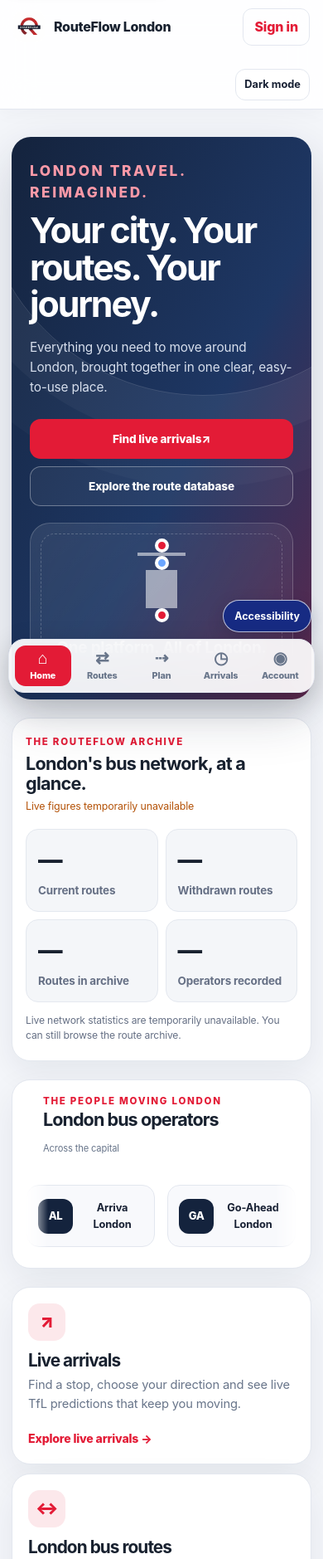
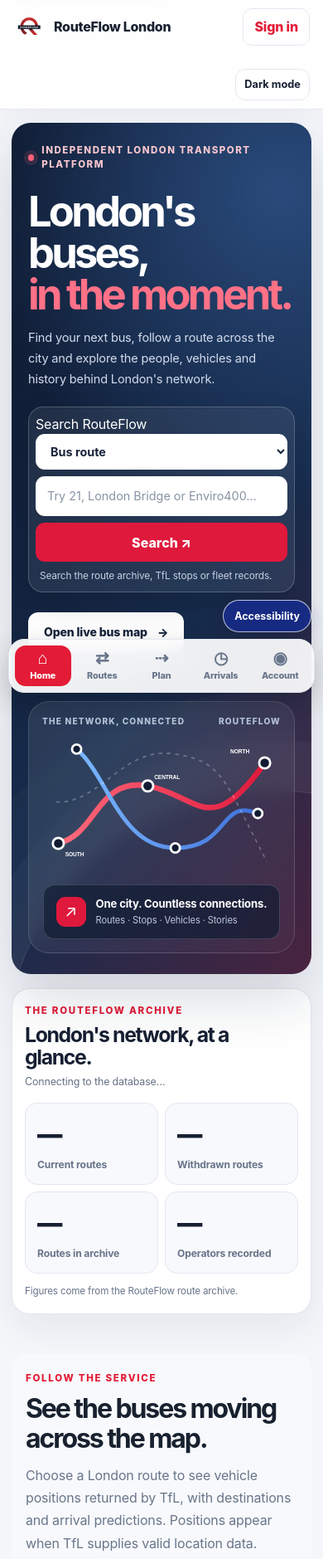
Before and after one commit to KingNathz21/routedatabase, a plain HTML site: page index.html in a window 390 px wide. Shown: the top 1879 px of the page at 83% size. Drawn offline with Linux system fonts and the light colour scheme; no server answers.

Commit message:
Redesign RouteFlow homepage

```diff
--- a/index.html
+++ b/index.html
@@ -1,55 +1,72 @@
 <!doctype html>
-<html lang="en">
+<html lang="en-GB">
 <head>
 <meta charset="utf-8"><meta name="viewport" content="width=device-width,initial-scale=1,viewport-fit=cover">
-<meta name="theme-color" content="#14233d"><meta name="description" content="RouteFlow London brings live arrivals, London bus routes and service updates together in one clear travel platform.">
+<meta name="theme-color" content="#101b32"><meta name="description" content="Explore London's bus routes, live arrivals, real-time vehicle positions, fleet records and service updates with RouteFlow London.">
 <link rel="manifest" href="manifest.webmanifest"><link rel="icon" type="image/png" href="IMG_3442.png"><link rel="apple-touch-icon" href="IMG_3442.png">
-<title>RouteFlow London · London travel, reimagined</title>
-<link rel="stylesheet" href="styles.css"><link rel="stylesheet" href="brand.css"><link rel="stylesheet" href="nav.css"><link rel="stylesheet" href="home.css"><link rel="stylesheet" href="routeflow-redesign.css"><link rel="stylesheet" href="design-system.css">
+<title>RouteFlow London — London's buses, in the moment</title>
+<link rel="stylesheet" href="styles.css"><link rel="stylesheet" href="brand.css"><link rel="stylesheet" href="nav.css"><link rel="stylesheet" href="home.css"><link rel="stylesheet" href="routeflow-redesign.css"><link rel="stylesheet" href="design-system.css"><link rel="stylesheet" href="home-v3.css">
 </head>
-<body>
+<body class="rf-home">
 <header class="site-header"><div class="header-inner">
 <a class="brand" href="index.html" aria-label="RouteFlow London home"><img class="brand-logo" src="IMG_3442.png" alt=""><span>RouteFlow London</span></a>
-<nav class="site-nav" aria-label="Main navigation"><a class="active" aria-current="page" href="index.html">Home</a><a  href="routes.html">Routes</a><a  href="journey-planner.html">Plan a journey</a><a  href="arrivals.html">Live arrivals</a><a  href="disruptions.html">Disruptions</a><a  href="operators.html">Operators</a><a  href="fleet.html">Fleet</a></nav>
+<nav class="site-nav" aria-label="Main navigation"><a class="active" aria-current="page" href="index.html">Home</a><a href="routes.html">Routes</a><a href="journey-planner.html">Plan a journey</a><a href="arrivals.html">Live arrivals</a><a href="disruptions.html">Disruptions</a><a href="operators.html">Operators</a><a href="fleet.html">Fleet</a></nav>
 <a class="account-link" data-auth-link href="login.html">Sign in</a><button id="themeButton" class="ghost-button" type="button">Dark mode</button>
 </div></header>
-<main class="home-main">
-<section class="home-hero">
-<div><p class="eyebrow">London travel. Reimagined.</p><h1>Your city. Your routes. Your journey.</h1><p>Everything you need to move around London, brought together in one clear, easy-to-use place.</p>
-<div class="hero-actions"><a class="home-primary" href="arrivals.html">Find live arrivals <span aria-hidden="true">↗</span></a><a class="home-secondary" href="routes.html">Explore the route database</a></div></div>
-<div class="network-panel" aria-label="London transport network visual"><span class="network-dot red"></span><span class="network-line"></span><span class="network-dot blue"></span><span class="network-line short"></span><span class="network-dot red"></span><strong>One platform. All of London.</strong></div>
+<main class="home-main rf-home-main">
+<section class="rf-hero">
+<div class="rf-hero-copy">
+<p class="rf-kicker"><span class="rf-kicker-dot"></span> Independent London transport platform</p>
+<h1>London's buses,<br><em>in the moment.</em></h1>
+<p class="rf-hero-intro">Find your next bus, follow a route across the city and explore the people, vehicles and history behind London's network.</p>
+<form class="rf-search" id="homeSearchForm">
+<label class="sr-only" for="homeSearchInput">Search RouteFlow</label>
+<div class="rf-search-controls">
+<select id="homeSearchType" aria-label="Search category"><option value="route">Bus route</option><option value="stop">Stop or station</option><option value="fleet">Fleet or vehicle model</option></select>
+<input id="homeSearchInput" type="search" placeholder="Try 21, London Bridge or Enviro400…" autocomplete="off" required>
+<button type="submit" aria-label="Search">Search <span aria-hidden="true">↗</span></button>
+</div>
+<p id="homeSearchStatus" class="rf-search-status" aria-live="polite">Search the route archive, TfL stops or fleet records.</p>
+</form>
+<div class="rf-hero-actions"><a class="rf-button rf-button-light" href="live-map.html">Open live bus map <span aria-hidden="true">→</span></a><a class="rf-text-link" href="routes.html">Explore all routes <span aria-hidden="true">↗</span></a></div>
+</div>
+<div class="rf-hero-art" aria-label="Illustration of a connected London bus network">
+<div class="rf-art-topline"><span>THE NETWORK, CONNECTED</span><span class="rf-live-indicator">ROUTEFLOW</span></div>
+<div class="rf-network-graphic">
+<svg viewBox="0 0 520 340" role="img" aria-label="Abstract red and blue bus route lines crossing London">
+<defs><linearGradient id="rfRouteRed" x1="0" x2="1"><stop offset="0" stop-color="#ff6b7d"/><stop offset="1" stop-color="#df193c"/></linearGradient><linearGradient id="rfRouteBlue" x1="0" x2="1"><stop offset="0" stop-color="#7ab8ff"/><stop offset="1" stop-color="#3f70d9"/></linearGradient></defs>
+<path d="M35 250 C120 230 120 105 230 125 S365 245 485 75" fill="none" stroke="url(#rfRouteRed)" stroke-width="12" stroke-linecap="round"/>
+<path d="M75 45 C145 105 170 260 290 260 S385 150 470 185" fill="none" stroke="url(#rfRouteBlue)" stroke-width="9" stroke-linecap="round"/>
+<path d="M30 160 C125 165 175 40 285 55 S395 110 490 290" fill="none" stroke="#ffffff" stroke-opacity=".28" stroke-width="3" stroke-dasharray="8 10"/>
+<g fill="#101b32" stroke="#fff" stroke-width="5"><circle cx="35" cy="250" r="12"/><circle cx="230" cy="125" r="12"/><circle cx="485" cy="75" r="12"/><circle cx="75" cy="45" r="10"/><circle cx="290" cy="260" r="10"/><circle cx="470" cy="185" r="10"/></g>
+<g fill="#fff" font-family="Arial,sans-serif" font-size="12" font-weight="700"><text x="50" y="278">SOUTH</text><text x="244" y="111">CENTRAL</text><text x="410" y="55">NORTH</text></g>
+</svg>
+<div class="rf-map-caption"><span class="rf-caption-icon">↗</span><span><strong>One city. Countless connections.</strong><small>Routes · Stops · Vehicles · Stories</small></span></div>
+</div></div>
 </section>
-<section class="network-stats" aria-labelledby="networkStatsHeading">
-  <div class="network-stats-heading"><div><p class="eyebrow">The RouteFlow archive</p><h2 id="networkStatsHeading">London's bus network, at a glance.</h2></div><span id="statsUpdated" class="stats-updated" aria-live="polite">Connecting to live database…</span></div>
-  <div class="network-stats-grid">
-    <article><span class="stats-value" id="statCurrent">—</span><span class="stats-label">Current routes</span></article>
-    <article><span class="stats-value" id="statWithdrawn">—</span><span class="stats-label">Withdrawn routes</span></article>
-    <article><span class="stats-value" id="statTotal">—</span><span class="stats-label">Routes in archive</span></article>
-    <article><span class="stats-value" id="statOperators">—</span><span class="stats-label">Operators recorded</span></article>
-  </div>
-  <p id="statsNote" class="stats-note">Route information is refreshed as the archive is maintained.</p>
+<section class="rf-stats-section" aria-labelledby="networkStatsHeading">
+<div class="rf-section-heading rf-stats-heading"><div><p class="eyebrow">The RouteFlow archive</p><h2 id="networkStatsHeading">London's network, at a glance.</h2></div><span id="statsUpdated" class="stats-updated" aria-live="polite">Connecting to the database…</span></div>
+<div class="network-stats-grid rf-stats-grid"><article><span class="stats-value" id="statCurrent">—</span><span class="stats-label">Current routes</span></article><article><span class="stats-value" id="statWithdrawn">—</span><span class="stats-label">Withdrawn routes</span></article><article><span class="stats-value" id="statTotal">—</span><span class="stats-label">Routes in archive</span></article><article><span class="stats-value" id="statOperators">—</span><span class="stats-label">Operators recorded</span></article></div>
+<p id="statsNote" class="stats-note">Figures come from the RouteFlow route archive.</p>
 </section>
-<section class="operator-strip" aria-labelledby="operatorHeading"><div class="operator-strip-heading"><div><p class="eyebrow">The people moving London</p><h2 id="operatorHeading">London bus operators</h2></div><span>Across the capital</span></div>
-<div class="operator-carousel" role="region" aria-label="London bus operator logos"><div class="operator-track">
-<div class="operator-logo"><span class="operator-mark">AL</span><span>Arriva London</span></div>
-<div class="operator-logo"><span class="operator-mark">GA</span><span>Go-Ahead London</span></div>
-<div class="operator-logo"><span class="operator-mark">M</span><span>Metroline</span></div>
-<div class="operator-logo"><span class="operator-mark">S</span><span>Stagecoach London</span></div>
-<div class="operator-logo"><span class="operator-mark">R</span><span>RATP Dev Transit London</span></div>
-<div class="operator-logo"><span class="operator-mark">TU</span><span>Transport UK London Bus</span></div>
-</div></div></section>
-<section class="feature-grid" aria-label="Explore RouteFlow">
-<a class="feature-card" href="arrivals.html"><span class="feature-icon" aria-hidden="true">↗</span><h2>Live arrivals</h2><p>Find a stop, choose your direction and see live TfL predictions that keep you moving.</p><span class="card-link">Explore live arrivals →</span></a>
-<a class="feature-card" href="routes.html"><span class="feature-icon" aria-hidden="true">↔</span><h2>London bus routes</h2><p>Explore current and withdrawn routes, operators, garages, vehicles and stop sequences.</p><span class="card-link">Browse all routes →</span></a>
-<a class="feature-card" href="disruptions.html"><span class="feature-icon" aria-hidden="true">!</span><h2>Service status</h2><p>Check London transport disruptions and quickly identify the services affected.</p><span class="card-link">View service status →</span></a>
-<a class="feature-card" href="journey-planner.html"><span class="feature-icon" aria-hidden="true">⇢</span><h2>Journey planner</h2><p>Compare public transport options between two places with TfL journey results.</p><span class="card-link">Plan a journey →</span></a>
-<a class="feature-card" href="operators.html"><span class="feature-icon" aria-hidden="true">◎</span><h2>Operators & garages</h2><p>Explore the operators and garages connected to the London bus network.</p><span class="card-link">Explore operators →</span></a>
-<a class="feature-card" href="fleet.html"><span class="feature-icon" aria-hidden="true">▰</span><h2>Fleet & vehicles</h2><p>Discover vehicle models and power types recorded across route services.</p><span class="card-link">Explore vehicles →</span></a>
+<section class="rf-section rf-live-feature">
+<div class="rf-live-copy"><p class="eyebrow">Follow the service</p><h2>See the buses moving across the map.</h2><p>Choose a London route to see vehicle positions returned by TfL, with destinations and arrival predictions. Positions appear when TfL supplies valid location data.</p><a class="rf-button rf-button-red" href="live-map.html">Explore live tracking <span aria-hidden="true">→</span></a></div>
+<div class="rf-live-preview"><div class="rf-preview-toolbar"><span><i></i> LIVE MAP</span><span>ROUTE-BASED VIEW</span></div><div class="rf-preview-lines"><span class="rf-preview-road road-one"></span><span class="rf-preview-road road-two"></span><span class="rf-preview-road road-three"></span><b class="rf-preview-bus bus-one">21</b><b class="rf-preview-bus bus-two">343</b><b class="rf-preview-stop stop-one"></b><b class="rf-preview-stop stop-two"></b><b class="rf-preview-stop stop-three"></b></div><div class="rf-preview-foot"><span>Live locations supplied by TfL</span><span>Open interactive map ↗</span></div></div>
 </section>
-<section class="home-section"><div><p class="eyebrow">Made for everyday journeys</p><h2>Less searching. More getting there.</h2><p>RouteFlow makes useful London transport information easier to find, understand and use — whether you're planning ahead or already on the move.</p></div>
-<div class="benefit-list"><div><strong>Find it quickly</strong><span>Search route numbers, places, stops and Countdown codes.</span></div><div><strong>Know before you go</strong><span>Check service updates and live arrival predictions.</span></div><div><strong>Works on the move</strong><span>A responsive experience with app-style navigation on mobile.</span></div></div></section>
+<section class="rf-section">
+<div class="rf-section-heading"><div><p class="eyebrow">Explore RouteFlow</p><h2>Everything connected in one place.</h2></div><p>Useful tools for the everyday passenger and the dedicated bus enthusiast.</p></div>
+<div class="rf-feature-grid">
+<a class="rf-feature-card rf-feature-primary" href="arrivals.html"><span class="rf-feature-icon">◷</span><span class="rf-feature-label">LIVE INFORMATION</span><h3>Live arrivals</h3><p>Search stops and stations, choose your boarding point and follow live TfL predictions.</p><span class="rf-card-link">Find your next bus <b>↗</b></span></a>
+<a class="rf-feature-card" href="routes.html"><span class="rf-feature-icon">⇄</span><span class="rf-feature-label">ROUTE ARCHIVE</span><h3>Route archive</h3><p>Explore current and withdrawn services, route details, operators and stop sequences.</p><span class="rf-card-link">Browse routes <b>↗</b></span></a>
+<a class="rf-feature-card" href="fleet.html"><span class="rf-feature-icon">▰</span><span class="rf-feature-label">VEHICLE DATABASE</span><h3>Fleet & models</h3><p>Discover vehicle models, power types and the routes they're associated with.</p><span class="rf-card-link">Explore the fleet <b>↗</b></span></a>
+<a class="rf-feature-card" href="disruptions.html"><span class="rf-feature-icon">!</span><span class="rf-feature-label">SERVICE STATUS</span><h3>Disruptions</h3><p>Check reported service issues across London's bus and wider transport network.</p><span class="rf-card-link">Check service status <b>↗</b></span></a>
+<a class="rf-feature-card" href="journey-planner.html"><span class="rf-feature-icon">⌁</span><span class="rf-feature-label">PLAN A JOURNEY</span><h3>Journey planner</h3><p>Compare public transport journey options between two places with TfL results.</p><span class="rf-card-link">Plan your trip <b>↗</b></span></a>
+<a class="rf-feature-card" href="operators.html"><span class="rf-feature-icon">◎</span><span class="rf-feature-label">OPERATORS & GARAGES</span><h3>Who runs your route?</h3><p>Explore the operators and garages represented in the RouteFlow archive.</p><span class="rf-card-link">Meet the operators <b>↗</b></span></a>
+</div></section>
+<section class="rf-section rf-archive-section"><div class="rf-section-heading"><div><p class="eyebrow">From the database</p><h2>Explore routes from the archive.</h2></div><a class="rf-inline-link" href="routes.html">View the full archive ↗</a></div><div id="homeRouteGrid" class="rf-route-grid" aria-live="polite"><div class="rf-route-loading">Loading route records…</div></div></section>
+<section class="rf-community"><div class="rf-community-copy"><p class="eyebrow">Built around the bus community</p><h2>More than getting from A to B.</h2><p>RouteFlow is being developed into a place to document the vehicles, memories and moments that make London's bus network special.</p><a class="rf-button rf-button-light" href="blog.html">Read project updates <span aria-hidden="true">→</span></a></div>
+<div class="rf-community-grid"><article><span>📸</span><strong>Bus sightings & photography</strong><small>Community submissions are in development.</small></article><article><span>🚌</span><strong>Fleet histories</strong><small>Vehicle-level histories are planned.</small></article><article><span>✦</span><strong>Spotting achievements</strong><small>Community profiles and challenges are planned.</small></article></div></section>
 </main>
-<nav class="mobile-app-nav" aria-label="Mobile navigation"><a class="active" href="index.html"><span>⌂</span>Home</a><a  href="routes.html"><span>↔</span>Routes</a><a  href="journey-planner.html"><span>⇢</span>Plan</a><a  href="arrivals.html"><span>◷</span>Arrivals</a><a href="dashboard.html"><span>◉</span>Account</a></nav>
-<footer><p>RouteFlow London · An independent London transport information project. Live service information supplied by Transport for London.</p></footer>
-<script src="nav-performance.js"></script><script src="site.js"></script><script src="home-dashboard.js" defer></script>
-<script src="firebase-config.js"></script><script type="module" src="auth.js"></script></body></html>
+<footer class="rf-footer"><div><a class="brand" href="index.html"><img class="brand-logo" src="IMG_3442.png" alt=""><span>RouteFlow London</span></a><p>Independent London transport information. Live service data supplied by Transport for London.</p></div><nav aria-label="Footer navigation"><a href="routes.html">Routes</a><a href="live-map.html">Live map</a><a href="arrivals.html">Arrivals</a><a href="fleet.html">Fleet</a><a href="blog.html">Updates</a><a href="dashboard.html">My account</a></nav><small>RouteFlow London · London travel. Reimagined.</small></footer>
+<script src="nav-performance.js"></script><script src="site.js"></script><script src="firebase-config.js"></script><script src="home-dashboard.js" defer></script><script type="module" src="auth.js"></script>
+</body></html>
```
